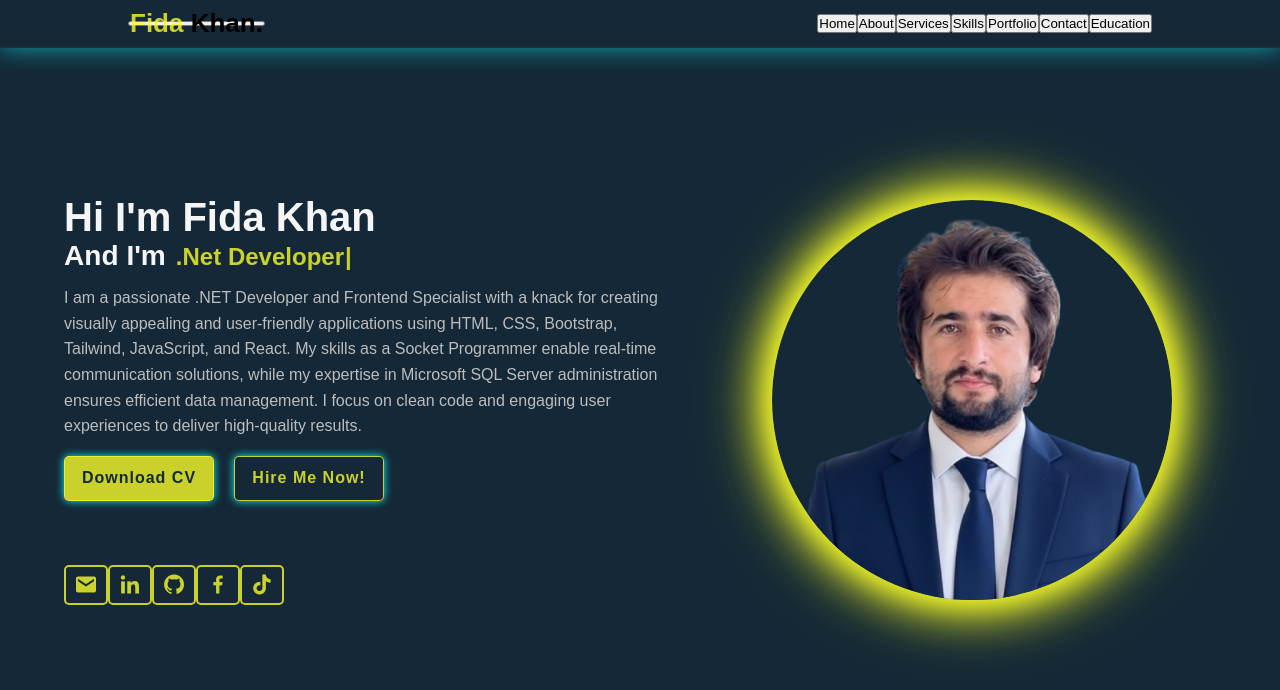
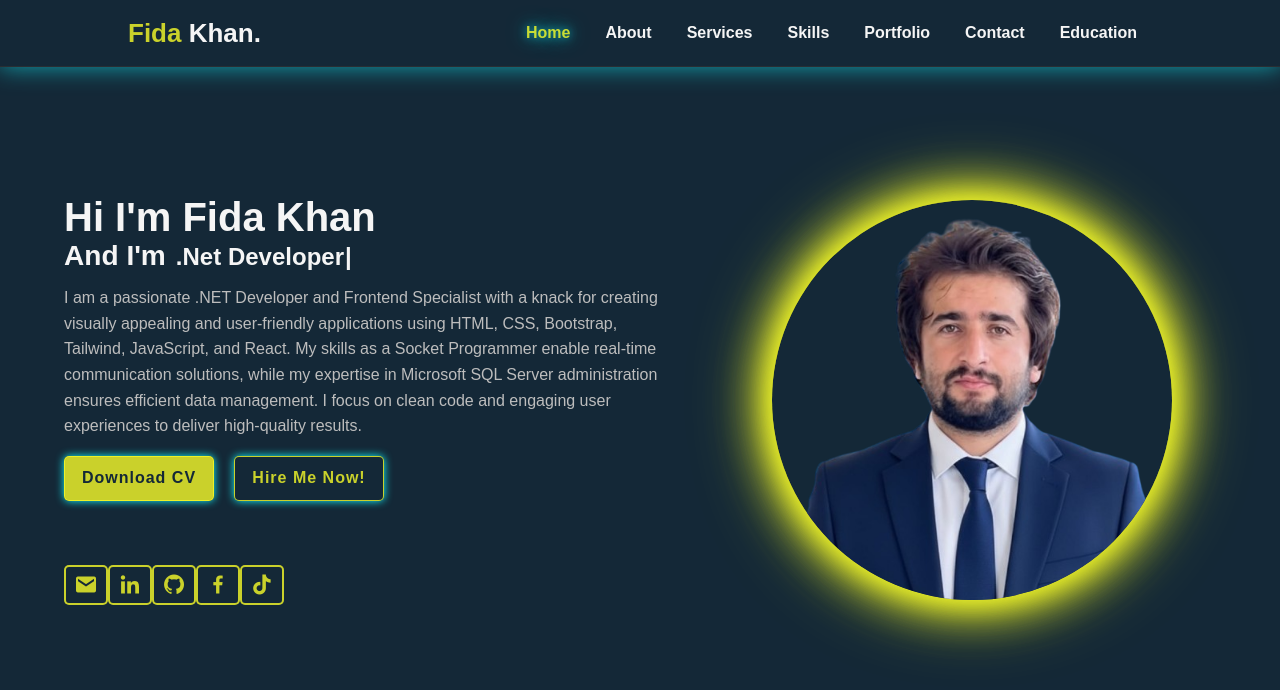
Before and after one commit to fidakhanProg/FK, a React (Create React App) app: page / in a window 1280 px wide. Shown: the top 690 px of the page. Built offline with nearby package versions, Linux system fonts and the light colour scheme.

Commit message:
Update App.css

```diff
--- a/src/App.css
+++ b/src/App.css
@@ -53,135 +53,108 @@ body {
 }
 
 
+/* =====================================================
+   HEADER / NAVBAR
+===================================================== */
+
 header {
   position: fixed;
   top: 0;
   left: 0;
   z-index: 1000;
-  border-bottom: 1px solid transparent;
+  width: 100%;
   display: flex;
   align-items: center;
   justify-content: space-between;
-  width: 100%;
-  padding: 20px 10%;
-}
-
-header {
+  padding: 14px 10%;
   background: var(--bg-color);
   border-bottom: 1px solid var(--secon-bg-color);
-  padding: 14px 10%;
   box-shadow: 0 0 25px rgba(18, 247, 255, 0.6);
 }
 
+/* LOGO */
 .logo {
+  border: none;
+  outline: none;
+  background: transparent;
+  color: var(--text-color);
   font-size: 26px;
   font-weight: 700;
-  line-height: 1px;
-}
-
-span {
+  line-height: 1;
+  cursor: pointer;
+  padding: 0;
+}
+
+.logo span {
   color: var(--hover-color);
 }
 
+/* NAVIGATION */
 .navList {
   display: flex;
-}
-
-.navList a {
+  align-items: center;
+  gap: 5px;
+  margin: 0;
+  padding: 0;
+}
+
+/* IMPORTANT:
+   Your React navigation uses BUTTONS,
+   not <a> tags.
+*/
+.navList .section-link {
+  border: none;
+  outline: none;
+  background: transparent;
   color: var(--text-color);
+
+  font-family: inherit;
+  font-size: 1rem;
   font-weight: 700;
-  padding: 10px 20px;
-}
-
-.navList a:hover {
+
+  padding: 10px 15px;
+  margin: 0;
+
+  cursor: pointer;
+  transition: 0.3s ease;
+}
+
+/* HOVER */
+.navList .section-link:hover {
+  background: transparent;
   color: var(--hover-color);
-  font-weight: 700;
-  padding: 10px 20px;
-  text-shadow: 0 0 10px rgba(18, 247, 255, 0.6),
+
+  text-shadow:
+    0 0 10px rgba(18, 247, 255, 0.6),
     0 0 20px rgba(18, 247, 255, 0.6),
-    0 0 60px rgba(18, 247, 255, 0.6),
-    0 0 40px rgba(18, 247, 255, 0.6),
-    0 0 70px rgba(18, 247, 255, 0.6),
-    0 0 80px rgba(18, 247, 255, 0.6),
-    0 0 100px rgba(18, 247, 255, 0.6),
-    0 0 150px rgba(18, 247, 255, 0.6);
-}
-
-.navList a:active {
+    0 0 40px rgba(18, 247, 255, 0.6);
+}
+
+/* ACTIVE */
+.navList .section-link.active {
   color: var(--hover-color);
-}
-
+
+  text-shadow:
+    0 0 10px rgba(18, 247, 255, 0.6),
+    0 0 20px rgba(18, 247, 255, 0.6);
+}
+
+/* MOBILE MENU ICON */
 #menu-icon {
   font-size: 1.8rem;
   z-index: 10001;
   cursor: pointer;
+
   margin-left: 25px;
+
   background: var(--hover-color);
+  color: var(--secon-bg-color);
+
+  border: none;
   border-radius: 3px;
-  color: var(--secon-bg-color);
+
   display: none;
 }
-
-@media (max-width: 768px) {
-  .navList {
-    display: none;
-    position: absolute;
-    min-width: 80%;
-    top: 60px;
-    right: 10%;
-    background: var(--bg-color);
-    border-radius: 5px;
-    padding: 10px;
-    box-shadow: 0 0 10px rgba(0, 0, 0, 0.2);
-    opacity: 0;
-    transform: translateY(-20px);
-    transition: opacity 0.4s ease-in-out, transform 0.4s ease-in-out;
-  }
-
-  .navList.open {
-    display: flex;
-    text-align: center;
-    flex-direction: column;
-    opacity: 1;
-    transform: translateY(0);
-  }
-
-  .navList li {
-    margin: 15px 0;
-    opacity: 0;
-    transform: translateY(-20px);
-    transition: transform 0.3s ease, opacity 0.3s ease;
-  }
-
-  .navList.open li {
-    opacity: 1;
-    transform: translateY(0);
-  }
-
-  .navList li a {
-    padding: 10px 20px;
-    color: var(--text-color);
-    font-weight: 700;
-    transition: background-color 0.3s, color 0.3s;
-  }
-
-  .navList li a:hover {
-    background-color: var(--hover-color);
-    color: var(--text-hover-color);
-    border-radius: 5px;
-  }
-
-  #menu-icon {
-    display: block;
-    cursor: pointer;
-    transition: transform 0.3s ease;
-  }
-
-  #menu-icon.bx-x {
-    transform: rotate(90deg);
-  }
-}
-
 
 /* Home Section */
 
```
